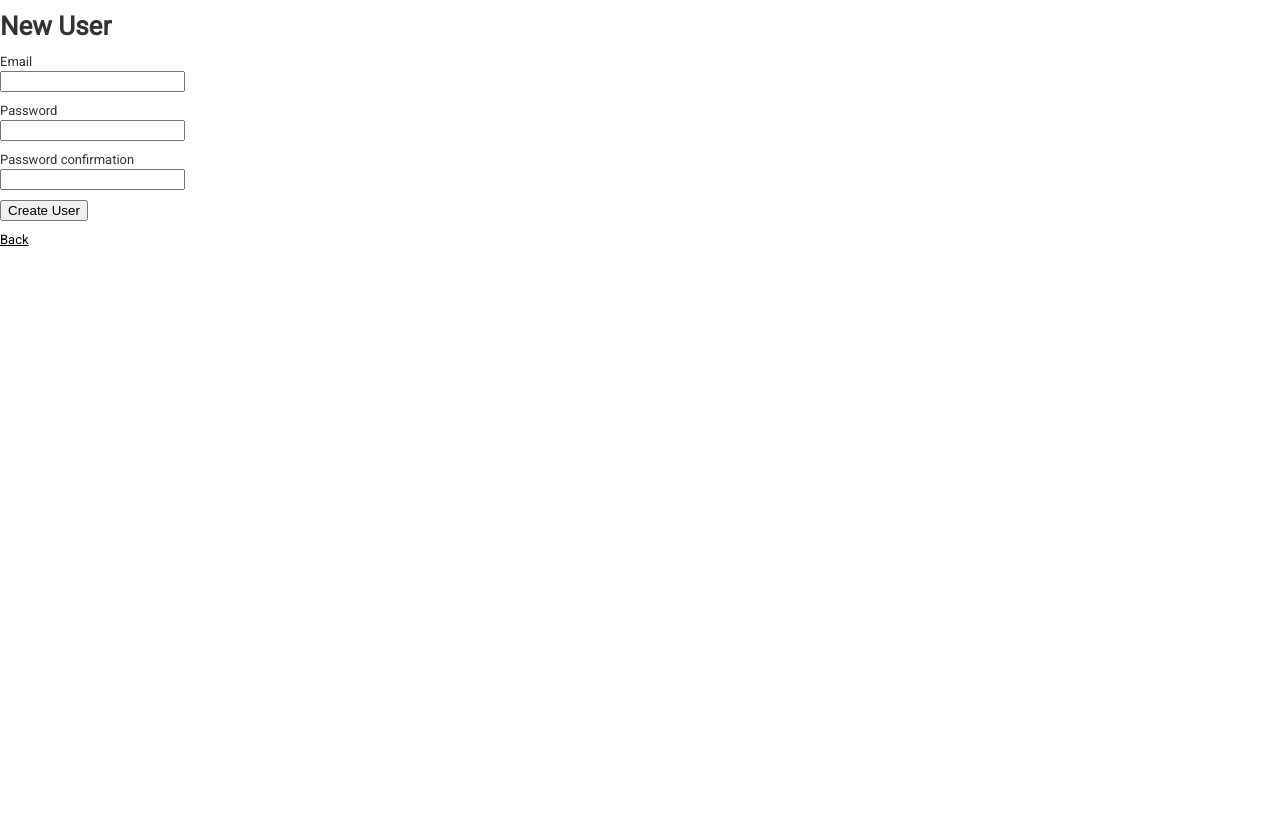
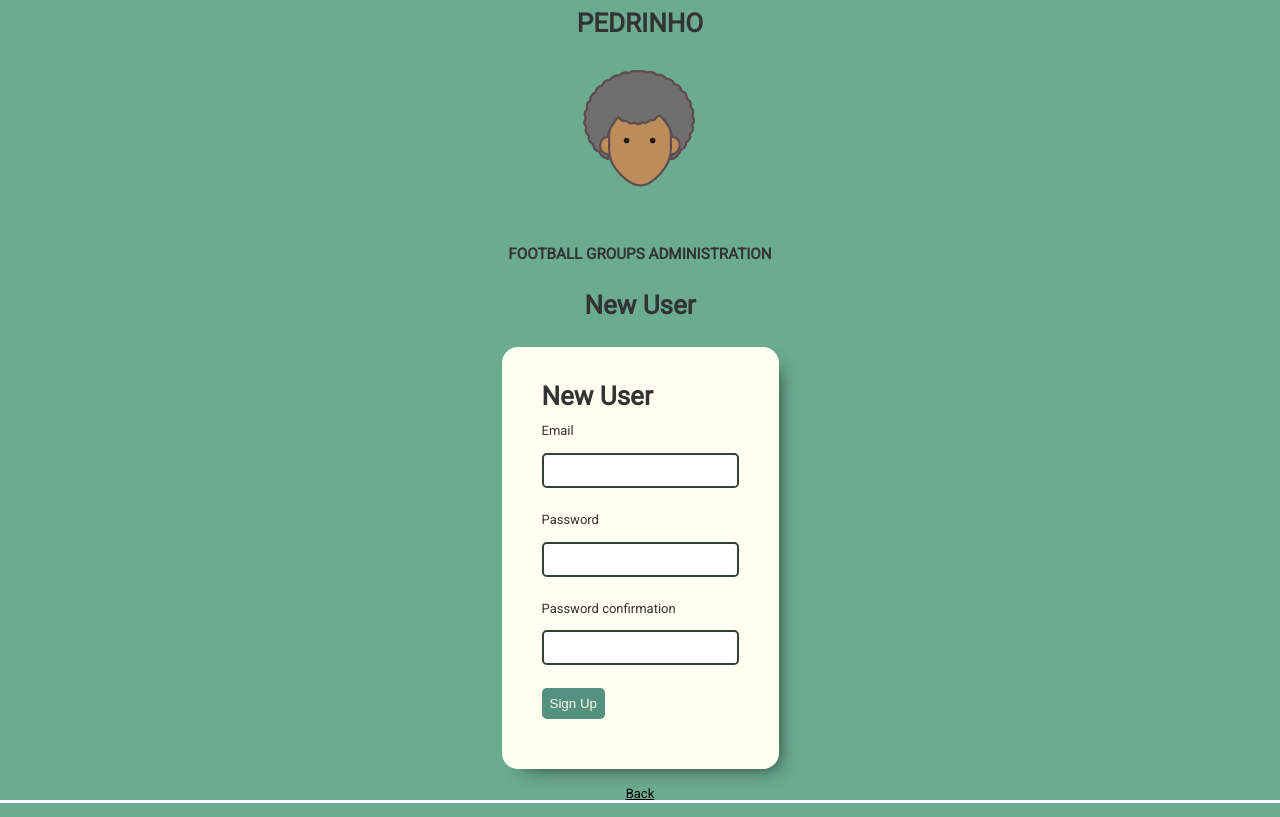
Before and after one commit to lucascivile/pedrinho, a Rails app: page /users/new in a window 1280 px wide. Run offline with Rails 7, Linux system fonts and the light colour scheme; style sheets or scripts are compiled from the project's sources.

Commit message:
Create new user view

```diff
--- a/app/assets/stylesheets/users.scss
+++ b/app/assets/stylesheets/users.scss
@@ -1,3 +1,45 @@
 // Place all the styles related to the Users controller here.
 // They will automatically be included in application.css.
 // You can use Sass (SCSS) here: http://sass-lang.com/
+@import "variables";
+
+.container {
+  background-color: $primary;
+  height: 100%;
+  display: flex;
+  flex-direction: column;
+  justify-content: center;
+  align-items: center;
+}
+
+.form-box {
+  background-color: $light;
+  padding: 2.5rem;
+  border-radius: 1rem;
+  margin: 1rem;
+  -webkit-box-shadow: 10px 10px 19px -12px rgba(0, 0, 0, 0.75);
+  -moz-box-shadow: 10px 10px 19px -12px rgba(0, 0, 0, 0.75);
+  box-shadow: 10px 10px 19px -12px rgba(0, 0, 0, 0.75);
+  width: fit-content;
+
+  h1 {
+    margin-top: 0;
+  }
+}
+
+.input {
+  padding: 0.5rem;
+  border-radius: 0.3rem;
+  border: solid;
+  border-color: $dark;
+  border-width: 2px;
+  margin: 0.8rem 0 0.8rem 0;
+}
+
+.form-btn {
+  padding: 0.5rem;
+  background-color: $secondary;
+  color: $light;
+  border-radius: 0.3rem;
+  border: none;
+}
--- a/app/views/users/_form.html.erb
+++ b/app/views/users/_form.html.erb
@@ -1,4 +1,4 @@
-<%= form_with(model: user, local: true) do |form| %>
+<%= form_with(model: user, local: true, class: 'form-box') do |form| %>
   <% if user.errors.any? %>
     <div id="error_explanation">
       <h2><%= pluralize(user.errors.count, "error") %> prohibited this user from being saved:</h2>
@@ -11,22 +11,24 @@
     </div>
   <% end %>
 
+  <h1><%= title %></h1>
+
   <div class="field">
     <%= form.label :email %>
-    <%= form.text_field :email %>
+    <%= form.text_field :email, class: 'input' %>
   </div>
 
   <div class="field">
     <%= form.label :password %>
-    <%= form.password_field :password %>
+    <%= form.password_field :password, class: 'input' %>
   </div>
 
   <div class="field">
     <%= form.label :password_confirmation %>
-    <%= form.password_field :password_confirmation %>
+    <%= form.password_field :password_confirmation, class: 'input' %>
   </div>
 
   <div class="actions">
-    <%= form.submit %>
+    <%= form.submit 'Sign Up', class: 'form-btn' %>
   </div>
 <% end %>
--- a/app/views/users/new.html.erb
+++ b/app/views/users/new.html.erb
@@ -1,5 +1,8 @@
-<h1>New User</h1>
-
-<%= render 'form', user: @user %>
-
-<%= link_to 'Back', login_path %>
+<div class="container">
+  <h1 class="teste">PEDRINHO</h1>
+  <%= image_tag "logo.png" %>
+  <h3>FOOTBALL GROUPS ADMINISTRATION</h3>
+  <h1>New User</h1>
+  <%= render 'form', user: @user, title: 'New User' %>
+  <%= link_to 'Back', login_path %>
+</div>
```
